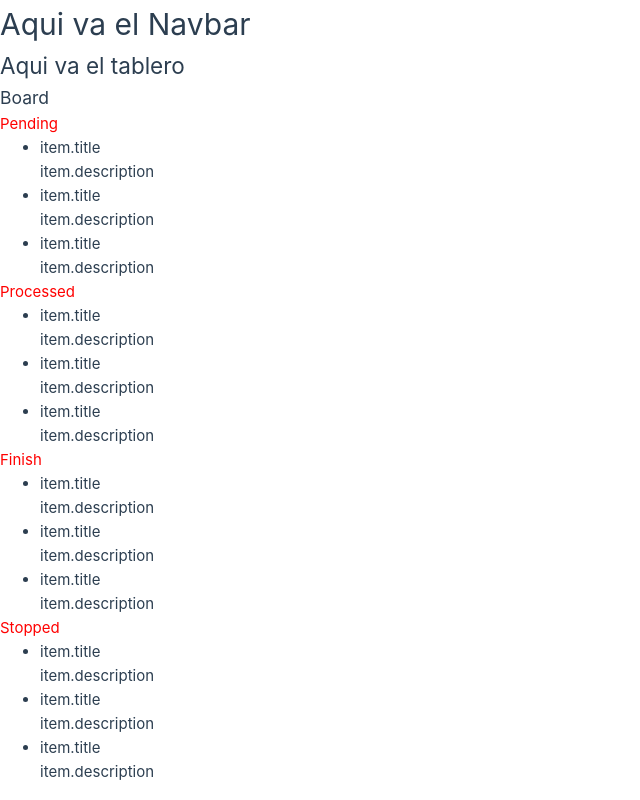
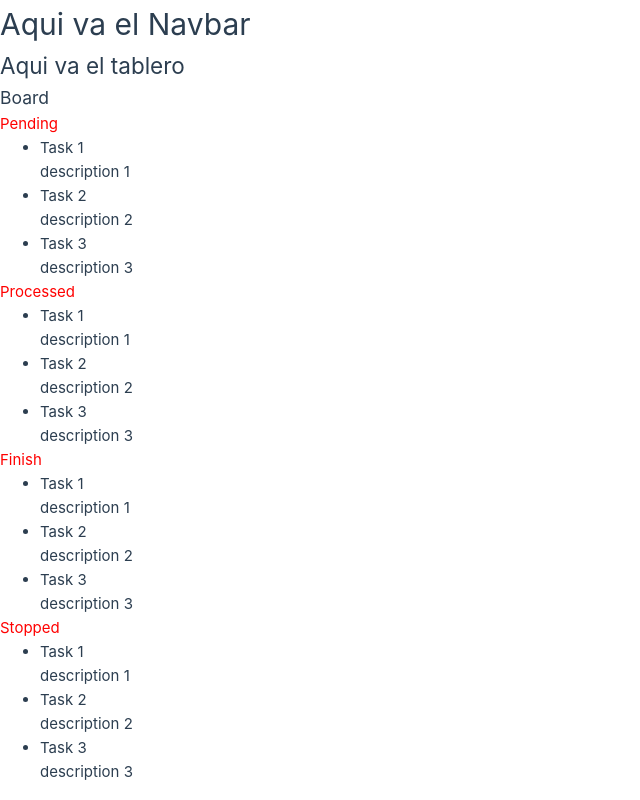
Before and after one commit to carlos98dan/Trello-Clone, a Vue app: page / in a window 1280 px wide. Shown: the whole page, without its empty margins (0-640 px from the left). Built offline with nearby package versions, Linux system fonts and the light colour scheme.

Commit message:
feat: put task in component

```diff
--- a/src/components/board/StepComp.vue
+++ b/src/components/board/StepComp.vue
@@ -11,8 +11,8 @@ const props = defineProps<{
   <h4>{{ props.step.title }}</h4>
   <ul>
     <li v-for="(item, index) in props.step.tasks" :key="index">
-      <b>item.title</b>
-      <p>item.description</p>
+      <b>{{ item.task }}</b>
+      <p>{{ item.description }}</p>
     </li>
   </ul>
 </template>
```
